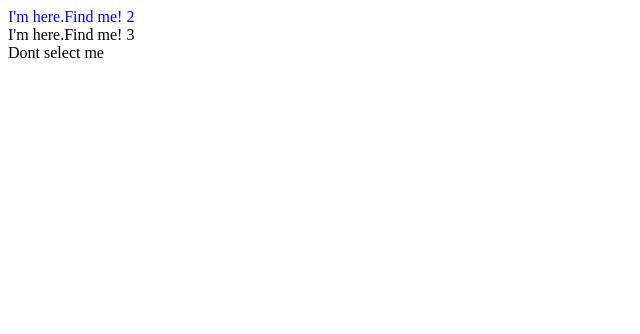
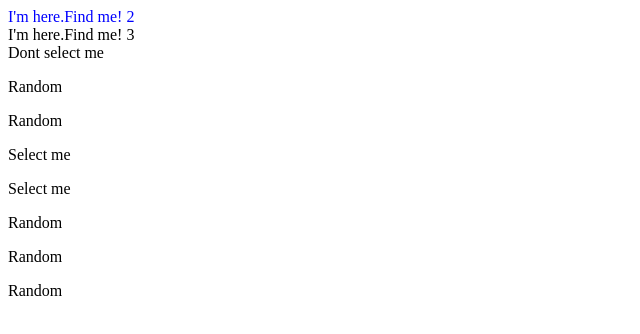
Before and after one commit to GarvG/webScrapping, a plain HTML site: page index.html in a window 1280 px wide. Shown: the whole page, without its empty margins (0-640 px from the left). Drawn offline with Linux system fonts and the light colour scheme.

Commit message:
webScrapping

```diff
--- a/index.html
+++ b/index.html
@@ -33,7 +33,7 @@
         </div>
     </span>
 
-    <!-- <div class="some-class">
+    <div class="some-class">
         <div id="the-one">
             <p>
                 Random
@@ -50,7 +50,14 @@
         <p class="c1">Random</p>
         <p class="c2">Random</p>
         <p class="c1 c2">Random</p>
-    </div> -->
+    </div>
+
+
+
+
+
+
+
 </body>
 
 </html>
```
